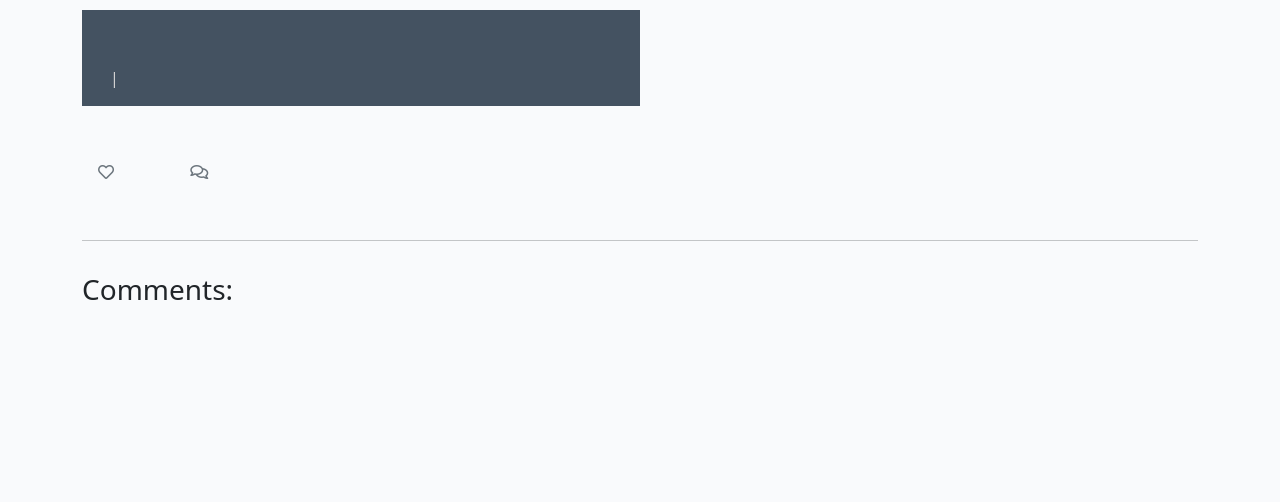
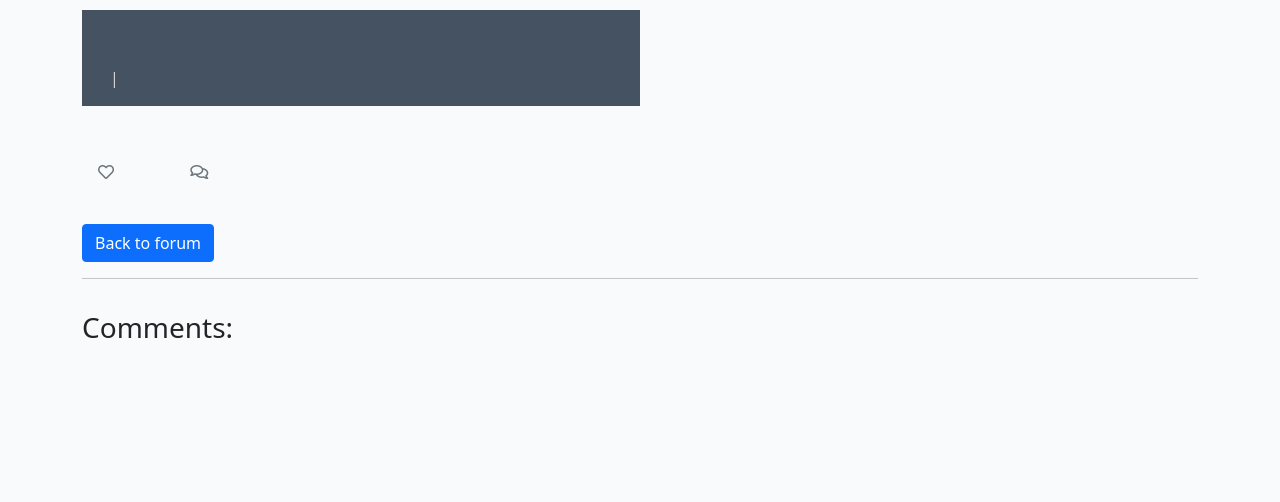
Before and after one commit to MikeMaroni9/P4-Reddit-Style-Blog-Django, a Django app: template templates/post_detail.html in a window 1280 px wide. Shown: the part 56-558 px from the top of the page. Run offline with Django 3.2, Linux system fonts and the light colour scheme; the template is opened without the code that fills it, so the values that code supplies are empty; some libraries are stand-ins or nearby versions.

Commit message:
back-to-forum button added to post template, making it easier to return to the index page

```diff
--- a/p4reddit/settings.py
+++ b/p4reddit/settings.py
@@ -34,7 +34,7 @@ DEBUG = True
 X_FRAME_OPTIONS = 'SAMEORIGIN'
 
 
-ALLOWED_HOSTS = ['p4-reddit-style-blog-django-95575d271be5.herokuapp.com', 'localhost', '8000-mikemaroni9-p4redditsty-weqkgfv061t.ws-eu104.gitpod.io']
+ALLOWED_HOSTS = ['p4-reddit-style-blog-django-95575d271be5.herokuapp.com', 'localhost', '8000-mikemaroni9-p4redditsty-nsen51lktm0.ws-eu104.gitpod.io']
 
 CLOUDINARY = {
     'cloud_name': 'dyv1fobjp',
--- a/templates/post_detail.html
+++ b/templates/post_detail.html
@@ -53,6 +53,9 @@
             </div>
         </div>
     </div>
+    <div col-4>
+        <a href="{% url 'home' %}" class="btn btn-primary">Back to forum</a>
+    </div>
     <div class="row">
         <div class="col">
             <hr>
@@ -60,6 +63,7 @@
     </div>
     <div class="row">
         <div class="col-12 card mb-4  mt-3 ">
+
             <h3>Comments:</h3>
             <div class="card-body">
                 <!-- We want a for loop inside the empty control tags to iterate through each comment in comments -->
@@ -76,6 +80,7 @@
                     <!-- The body of the comment goes before the | -->
                     {{ comment.body | linebreaks }}
                 </div>
+
                 <!-- Our for loop ends here -->
                 {% endfor %}
             </div>
@@ -89,13 +94,12 @@
             </div>
             {% else %}
             {% if user.is_authenticated %}
-
             <h3>Leave a comment:</h3>
             <p>Posting as: {{ user.username }}</p>
             <form method="post" style="margin-top: 1.3em;">
                 {{ comment_form | crispy }}
                 {% csrf_token %}
-                <button type="submit" class="btn btn-signup btn-lg">Submit</button>
+                <button type="submit" class="btn btn-primary">Submit</button>
             </form>
             {% endif %}
             {% endif %}
@@ -104,4 +108,5 @@
     </div>
 </div>
 
+
 {% endblock content %}
```
